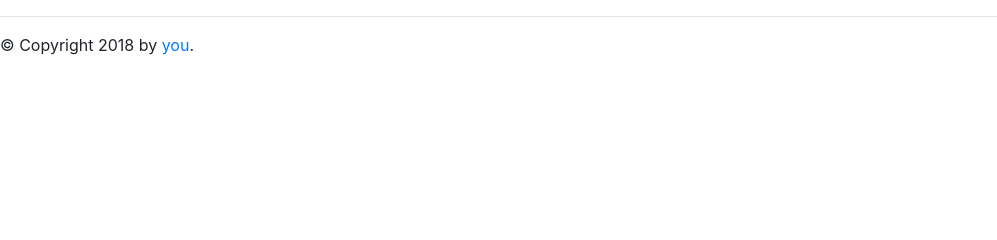
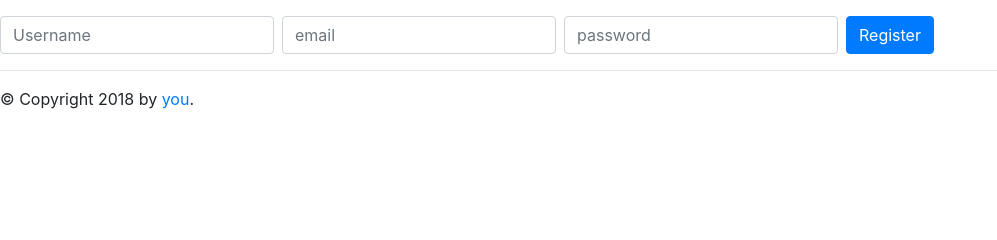
Before and after one commit to leitoBY/hobby, a Flask app: template backend/templates/users_list.html in a window 1280 px wide. Shown: the part 109-349 px from the top of the page, without its empty margins (0-997 px from the left). Run offline with Flask 2, Linux system fonts and the light colour scheme; the template is opened without the code that fills it, so the values that code supplies are empty; some libraries are stand-ins or nearby versions.

Commit message:
Some javascript practice. add creating new user call

```diff
--- a/backend/app/users/application_user_list.py
+++ b/backend/app/users/application_user_list.py
@@ -5,7 +5,7 @@ from backend.api.users.user_service import UserService
 users_app = Blueprint('users_app', __name__)
 
 
-@users_app.route('/users')
+@users_app.route('/')
 def get_all_users():
 
     try:
--- a/backend/static/scripts/main.js
+++ b/backend/static/scripts/main.js
@@ -1 +1,27 @@
-console.log ('hi')
+console.log('hi')
+
+let submit_button = document.getElementById("register_button");
+submit_button.onclick = function addNewUser() {
+
+    let username = document.getElementById("username").value;
+    let email = document.getElementById("email").value;
+    let password = document.getElementById("password").value;
+    data = {
+        "username": username,
+        "email": email,
+        "password": password
+    }
+    fetch('/api/user', {
+            body: JSON.stringify(data),
+            method: 'POST',
+            headers: new Headers({
+                'Content-Type': 'application/json'
+            })
+        })
+        .then(function (response) {
+            return response.json();
+        })
+        .then(function (myJson) {
+            console.log(myJson);
+        });
+};
--- a/backend/templates/base_template.html
+++ b/backend/templates/base_template.html
@@ -19,4 +19,6 @@
     </div>
 </body>
 
+<script type="text/javascript" src="../static/scripts/main.js"></script>
+
 </html>
--- a/backend/templates/users_list.html
+++ b/backend/templates/users_list.html
@@ -16,4 +16,18 @@
     {% endfor %}
   </tbody>
 </table>
+
+<div class="form-inline">
+  <div class="input-group mb-2 mr-sm-2 mb-sm-0">
+    <input id="username" class="form-control" type="text" placeholder="Username">
+  </div>
+  <div class="input-group mb-2 mr-sm-2 mb-sm-0">
+    <input id="email" class="form-control" type="email" placeholder="email">
+  </div>
+  <div class="input-group mb-2 mr-sm-2 mb-sm-0">
+    <input id="password" class="form-control" type="password" placeholder="password">
+  </div>
+  <button id="register_button" class="btn btn-primary" type="submit">Register</button>
+</div>
+
 {% endblock %}
```
Lines whose indentation alone changed are shown as unchanged.
